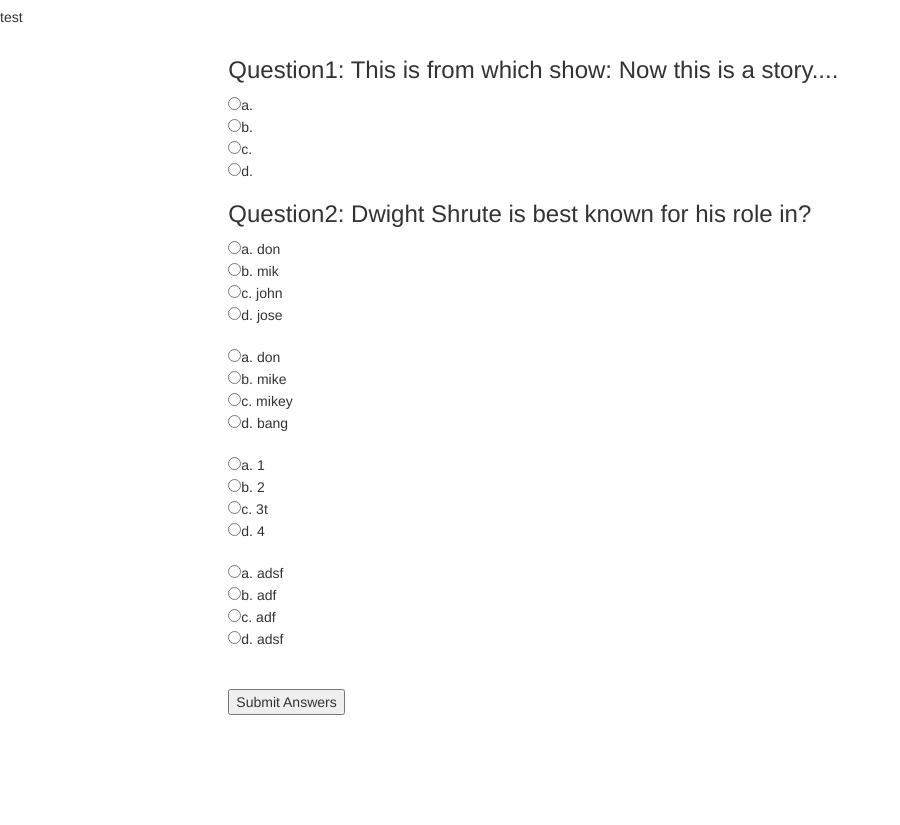
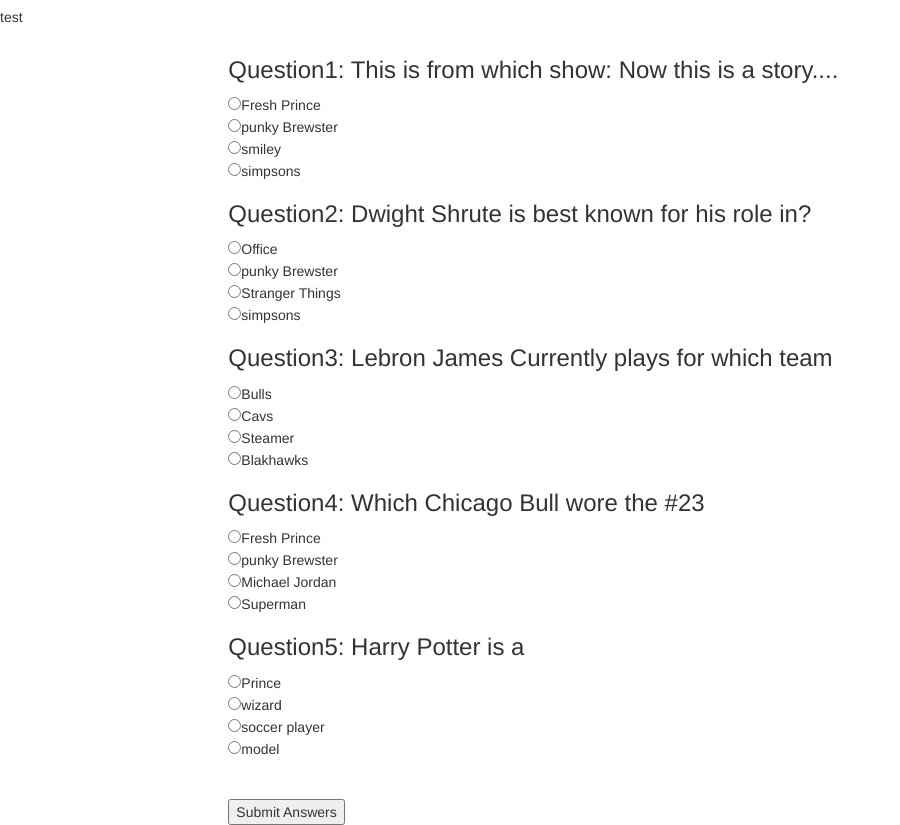
Before and after one commit to dtinimbang/TriviaGame, a plain HTML site: page index.html in a window 1280 px wide. Shown: the part 63-888 px from the top of the page, without its empty margins (0-900 px from the left). Before the commit the page ends 800 px from the top, so only its background shows below. Drawn offline with nearby package versions, Linux system fonts and the light colour scheme.

Commit message:
questions and radio buttons complete

```diff
--- a/assets/javascript/app.js
+++ b/assets/javascript/app.js
@@ -14,7 +14,8 @@
             a: "Fresh Prince",
             b: "punky Brewster",
             c: "smiley",
-            d: "simpsons"
+            d: "simpsons",
+            correct1: "a"
         },
 
         {
@@ -26,34 +27,67 @@
         },
 
         {
-            q1: "Now this is a story....",
-            a: "Fresh Prince",
-            b: "punky Brewster",
-            c: "smiley",
-            d: "simpsons"
+            q3: "Question3: Lebron James Currently plays for which team",
+            a: "Bulls",
+            b: "Cavs",
+            c: "Steamer",
+            d: "Blakhawks"
         },
 
         {
-            q1: "Now this is a story....",
+            q4: "Question4: Which Chicago Bull wore the #23",
             a: "Fresh Prince",
             b: "punky Brewster",
-            c: "smiley",
-            d: "simpsons"
+            c: "Michael Jordan",
+            d: "Superman"
         },
 
         {
-            q1: "Now this is a story....",
-            a: "Fresh Prince",
-            b: "punky Brewster",
-            c: "smiley",
-            d: "simpsons"
+            q5: "Question5: Harry Potter is a ",
+            a: "Prince",
+            b: "wizard",
+            c: "soccer player",
+            d: "model"
         },
     ]
 
 
 
 $("#qOne").append(triviaGame[0].q1);
-console.log(triviaGame[0].q1);
+//console.log(triviaGame[0].q1);
+//console.log(triviaGame[0].a);
+$("#q1a").append(triviaGame[0].a);
+$("#q1b").append(triviaGame[0].b);
+$("#q1c").append(triviaGame[0].c);
+$("#q1d").append(triviaGame[0].d);
+//-----------------------------------------------
 $("#qTwo").append(triviaGame[1].q2);
-console.log(triviaGame[1].q2);
+//console.log(triviaGame[1].q2);
+$("#q2a").append(triviaGame[1].a);
+$("#q2b").append(triviaGame[1].b);
+$("#q2c").append(triviaGame[1].c);
+$("#q2d").append(triviaGame[1].d);
+//-----------------------------------------------
+$("#qThree").append(triviaGame[2].q3);
+//console.log(triviaGame[2].q3);
+$("#q3a").append(triviaGame[2].a);
+$("#q3b").append(triviaGame[2].b);
+$("#q3c").append(triviaGame[2].c);
+$("#q3d").append(triviaGame[2].d);
+//------------------------------------------------
+$("#qFour").append(triviaGame[3].q4);
+//console.log(triviaGame[3].q4);
+$("#q4a").append(triviaGame[3].a);
+$("#q4b").append(triviaGame[3].b);
+$("#q4c").append(triviaGame[3].c);
+$("#q4d").append(triviaGame[3].d);
+//------------------------------------------------
+$("#qFive").append(triviaGame[4].q5);
+//console.log(triviaGame[4].q5);
+$("#q5a").append(triviaGame[4].a);
+$("#q5b").append(triviaGame[4].b);
+$("#q5c").append(triviaGame[4].c);
+$("#q5d").append(triviaGame[4].d);
+
+
 });
--- a/index.html
+++ b/index.html
@@ -39,34 +39,34 @@
 
      <form name = 'quizForm' on submit = "return submitAnswers()">
        <h3 id = "qOne"></h3>
-       <input type="radio" name="q1" value="a" id="q1a">a.<br>
-       <input type="radio" name="q1" value="b" id="q1b">b.<br>
-       <input type="radio" name="q1" value="c" id="q1c">c.<br>
-       <input type="radio" name="q1" value="d" id="q1d">d.<br>
+       <input type="radio" name="q1" value="a" id="qa"><span id = "q1a"></span><br>
+       <input type="radio" name="q1" value="b" id="qb"><span id = "q1b"></span><br>
+       <input type="radio" name="q1" value="c" id="qc"><span id = "q1c"></span><br>
+       <input type="radio" name="q1" value="d" id="qd"><span id = "q1d"></span><br>
 
        <h3 id = "qTwo"></h3>
-       <input type="radio" name="q2" value="a" id="q2a">a. don<br>
-       <input type="radio" name="q2" value="b" id="q2b">b. mik<br>
-       <input type="radio" name="q2" value="c" id="q2c">c. john<br>
-       <input type="radio" name="q2" value="d" id="q2d">d. jose<br>
+       <input type="radio" name="q2" value="a" id="q2a2"><span id = "q2a"></span><br>
+       <input type="radio" name="q2" value="b" id="q2b2"><span id = "q2b"></span><br>
+       <input type="radio" name="q2" value="c" id="q2c2"><span id = "q2c"></span><br>
+       <input type="radio" name="q2" value="d" id="q2d2"><span id = "q2d"></span><br>
 
        <h3 id = "qThree"></h3>
-       <input type="radio" name="q3" value="a" id="q3a">a. don<br>
-       <input type="radio" name="q3" value="b" id="q3b">b. mike<br>
-       <input type="radio" name="q3" value="c" id="q3c">c. mikey<br>
-       <input type="radio" name="q3" value="d" id="q3d">d. bang<br>
+       <input type="radio" name="q3" value="a" id="q3a3"><span id = "q3a"></span><br>
+       <input type="radio" name="q3" value="b" id="q3b3"><span id = "q3b"></span><br>
+       <input type="radio" name="q3" value="c" id="q3c3"><span id = "q3c"></span><br>
+       <input type="radio" name="q3" value="d" id="q3d3"><span id = "q3d"></span><br>
 
        <h3 id = "qFour"></h3>
-       <input type="radio" name="q4" value="a" id="q4a">a. 1<br>
-       <input type="radio" name="q4" value="b" id="q4b">b. 2<br>
-       <input type="radio" name="q4" value="c" id="q4c">c. 3t<br>
-       <input type="radio" name="q4" value="d" id="q4d">d. 4<br>
+       <input type="radio" name="q4" value="a" id="q4a4"><span id = "q4a"></span><br>
+       <input type="radio" name="q4" value="b" id="q4b4"><span id = "q4b"></span><br>
+       <input type="radio" name="q4" value="c" id="q4c4"><span id = "q4c"></span><br>
+       <input type="radio" name="q4" value="d" id="q4d4"><span id = "q4d"></span><br>
 
        <h3 id = "qFive"></h3>
-       <input type="radio" name="q5" value="a" id="q5a">a. adsf<br>
-       <input type="radio" name="q5" value="b" id="q5b">b. adf<br>
-       <input type="radio" name="q5" value="c" id="q5c">c. adf<br>
-       <input type="radio" name="q5" value="d" id="q5d">d. adsf<br>
+       <input type="radio" name="q5" value="a" id="q5a5"><span id = "q5a"></span><br>
+       <input type="radio" name="q5" value="b" id="q5b5"><span id = "q5b"></span><br>
+       <input type="radio" name="q5" value="c" id="q5c5"><span id = "q5c"></span><br>
+       <input type="radio" name="q5" value="d" id="q5d5"><span id = "q5d"></span><br>
        <br><br>
 
        <input type ="submit" value="Submit Answers">
```
